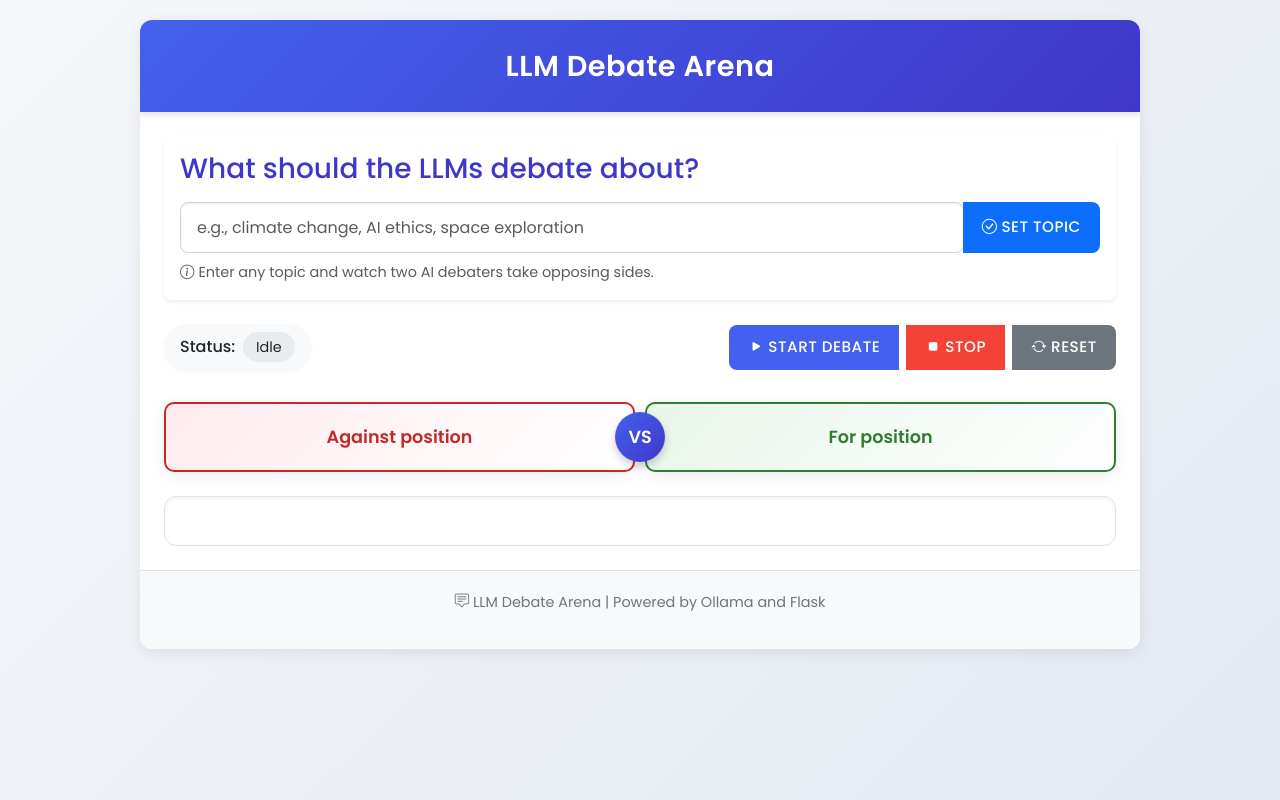
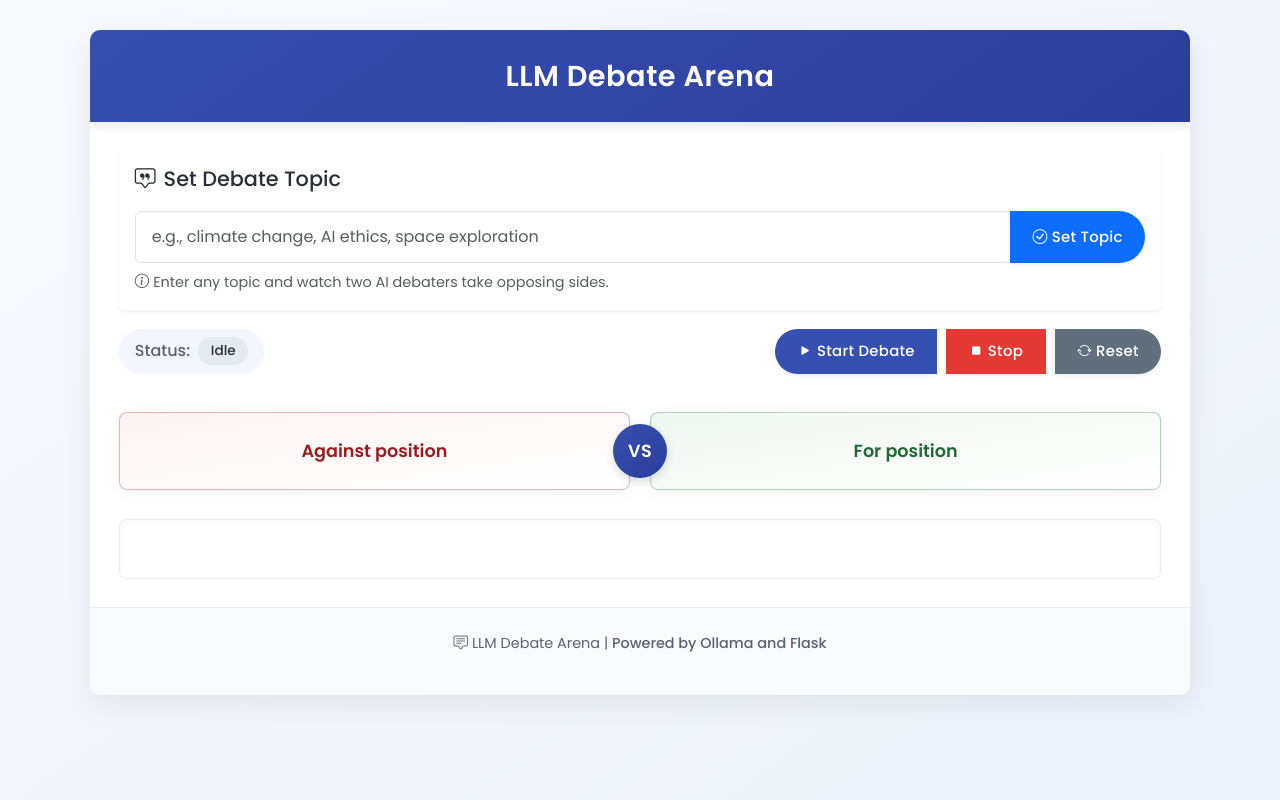
Before and after one commit to rishavpaul95/llm-debate, a Flask app: page / in a window 1280 px wide. Run offline with Flask 3, Linux system fonts and the light colour scheme; data that the repository does not hold is empty; some libraries are stand-ins or nearby versions.

Commit message:
UI overhaul

```diff
--- a/static/css/styles.css
+++ b/static/css/styles.css
@@ -1,16 +1,17 @@
 :root {
-    --primary-color: #4361ee;
-    --secondary-color: #3f37c9;
-    --for-color: #2e7d32;
-    --against-color: #c62828;
-    --for-bg-light: #e8f5e9;
-    --against-bg-light: #ffebee;
+    /* More sophisticated color palette */
+    --primary-color: #3550B2;
+    --secondary-color: #2C3D99;
+    --for-color: #1e6a35;
+    --against-color: #9a1c1c;
+    --for-bg-light: #f0f7f1;
+    --against-bg-light: #fdf4f4;
     --light-bg: #f8f9fa;
-    --dark-text: #212529;
-    --gray-text: #6c757d;
-    --border-radius: 8px;
-    --card-shadow: 0 4px 15px rgba(0, 0, 0, 0.08);
-    --transition: all 0.3s ease;
+    --dark-text: #2a2e36;
+    --gray-text: #5a6271;
+    --border-radius: 6px;
+    --card-shadow: 0 4px 12px rgba(0, 0, 0, 0.06);
+    --transition: all 0.25s ease;
 }
 
 * {
@@ -23,28 +24,29 @@ body {
     font-family: 'Poppins', sans-serif;
     line-height: 1.6;
     color: var(--dark-text);
-    background: linear-gradient(135deg, #f5f7fa 0%, #e4e9f2 100%);
+    background: linear-gradient(145deg, #f8faff 0%, #edf1f9 100%);
     min-height: 100vh;
-    padding: 20px;
+    padding: 30px 20px;
+    font-weight: 400;
 }
 
 .debate-container {
-    max-width: 1000px;
+    max-width: 1100px;
     margin: 0 auto;
     background-color: white;
-    border-radius: 12px;
-    box-shadow: var(--card-shadow);
+    border-radius: 10px;
+    box-shadow: 0 8px 30px rgba(0, 0, 0, 0.08);
     overflow: hidden;
     transition: var(--transition);
 }
 
 .debate-header {
-    background: linear-gradient(135deg, var(--primary-color), var(--secondary-color));
+    background: linear-gradient(145deg, var(--primary-color), var(--secondary-color));
     color: white;
     text-align: center;
-    padding: 1.8rem;
+    padding: 1.8rem 2rem;
     position: relative;
-    box-shadow: 0 4px 6px rgba(0, 0, 0, 0.1);
+    box-shadow: 0 4px 10px rgba(0, 0, 0, 0.1);
 }
 
 h1 {
@@ -56,26 +58,28 @@ h1 {
 
 .debate-footer {
     text-align: center;
-    padding: 1.2rem;
-    background-color: var(--light-bg);
+    padding: 1.5rem;
+    background-color: #fafbfc;
     color: var(--gray-text);
     font-size: 0.9rem;
-    border-top: 1px solid #dee2e6;
+    border-top: 1px solid rgba(0,0,0,0.06);
 }
 
 /* Topic form styling */
 .topic-form {
-    margin: 1.5rem;
+    margin: 1.8rem 1.8rem 1.2rem;
     background-color: white;
     border-radius: var(--border-radius);
     transition: var(--transition);
     border: none;
+    box-shadow: 0 2px 15px rgba(0,0,0,0.04);
 }
 
 .topic-form h3 {
-    margin-bottom: 1rem;
-    color: var(--secondary-color);
+    margin-bottom: 1.2rem;
+    color: var(--dark-text);
     font-weight: 500;
+    font-size: 1.3rem;
 }
 
 .input-group {
@@ -84,18 +88,18 @@ h1 {
 
 #topic-input {
     padding: 0.8rem 1rem;
-    border: 1px solid #ced4da;
+    border: 1px solid #dce1ea;
     border-radius: var(--border-radius);
     font-size: 1rem;
     font-family: inherit;
     transition: var(--transition);
-    box-shadow: inset 0 1px 2px rgba(0,0,0,.075);
+    box-shadow: inset 0 1px 2px rgba(0,0,0,.03);
 }
 
 #topic-input:focus {
     outline: none;
     border-color: var(--primary-color);
-    box-shadow: 0 0 0 0.25rem rgba(67, 97, 238, 0.25);
+    box-shadow: 0 0 0 0.2rem rgba(53, 80, 178, 0.15);
 }
 
 .help-text {
@@ -109,8 +113,8 @@ h1 {
     display: flex;
     justify-content: space-between;
     align-items: center;
-    padding: 0 1.5rem 1rem;
-    margin-bottom: 1rem;
+    padding: 0 1.8rem 1.2rem;
+    margin-bottom: 1.2rem;
     flex-wrap: wrap;
     gap: 1rem;
 }
@@ -118,57 +122,59 @@ h1 {
 /* Add space when topic form is hidden - debate is active */
 .debate-meta.form-hidden {
     margin-top: 2rem;
-    padding-top: 1rem;
-    border-top: 1px solid rgba(0,0,0,0.05);
+    padding-top: 1.2rem;
+    border-top: 1px solid rgba(0,0,0,0.04);
 }
 
 .status-panel {
-    background-color: var(--light-bg);
+    background-color: #f3f6fc;
     padding: 0.5rem 1rem;
-    border-radius: 50px;
+    border-radius: 30px;
     display: inline-flex;
     align-items: center;
-    box-shadow: 0 2px 4px rgba(0,0,0,0.04);
+    box-shadow: 0 1px 3px rgba(0,0,0,0.03);
 }
 
 .status-label {
     font-weight: 500;
     margin-right: 0.5rem;
+    color: var(--gray-text);
 }
 
 .status-value {
     padding: 0.2rem 0.8rem;
-    background-color: #e9ecef;
+    background-color: #e5e9f0;
     border-radius: 20px;
-    font-size: 0.9rem;
+    font-size: 0.85rem;
+    font-weight: 500;
     transition: var(--transition);
 }
 
 .status-value.active {
-    background-color: #4CAF50;
+    background-color: #38a169;
     color: white;
 }
 
 /* Button styling */
 .controls {
     display: flex;
-    gap: 8px;
+    gap: 10px;
 }
 
 .btn {
-    padding: 0.7rem 1.2rem;
+    padding: 0.7rem 1.4rem;
     border: none;
-    border-radius: var(--border-radius);
+    border-radius: 30px;
     cursor: pointer;
-    font-size: 0.95rem;
+    font-size: 0.93rem;
     font-weight: 500;
     font-family: inherit;
     transition: var(--transition);
-    text-transform: uppercase;
-    letter-spacing: 0.5px;
+    letter-spacing: 0.3px;
     display: inline-flex;
     align-items: center;
     justify-content: center;
+    box-shadow: 0 2px 5px rgba(0,0,0,0.07);
 }
 
 .primary-btn {
@@ -179,42 +185,42 @@ h1 {
 .primary-btn:hover {
     background-color: var(--secondary-color);
     transform: translateY(-2px);
-    box-shadow: 0 4px 8px rgba(0,0,0,0.1);
+    box-shadow: 0 4px 10px rgba(53, 80, 178, 0.2);
 }
 
 .danger-btn {
-    background-color: #f44336;
+    background-color: #e53935;
     color: white;
 }
 
 .danger-btn:hover {
     background-color: #d32f2f;
     transform: translateY(-2px);
-    box-shadow: 0 4px 8px rgba(0,0,0,0.1);
+    box-shadow: 0 4px 10px rgba(229, 57, 53, 0.2);
 }
 
 .secondary-btn {
-    background-color: #6c757d;
+    background-color: #616e7c;
     color: white;
 }
 
 .secondary-btn:hover {
-    background-color: #5a6268;
+    background-color: #4b5563;
     transform: translateY(-2px);
-    box-shadow: 0 4px 8px rgba(0,0,0,0.1);
+    box-shadow: 0 4px 10px rgba(97, 110, 124, 0.2);
 }
 
 .btn:disabled {
     background-color: #e9ecef;
-    color: #adb5bd;
+    color: #a1a9b3;
     cursor: not-allowed;
     transform: none !important;
-    box-shadow: none !important;
+    box-shadow: 0 2px 5px rgba(0,0,0,0.04) !important;
 }
 
 /* Debate arena */
 .debate-arena {
-    padding: 0 1.5rem 1.5rem;
+    padding: 0 1.8rem 1.8rem;
 }
 
 /* Participants display */
@@ -222,60 +228,62 @@ h1 {
     display: flex;
     justify-content: space-between;
     align-items: stretch;
-    margin-bottom: 1.5rem;
+    margin-bottom: 1.8rem;
     position: relative;
-    gap: 10px;
+    gap: 20px;
 }
 
 .participant {
     flex: 1;
-    padding: 1.2rem;
-    border-radius: 10px;
+    padding: 1.5rem;
+    border-radius: 8px;
     text-align: center;
     position: relative;
-    box-shadow: var(--card-shadow);
+    box-shadow: 0 3px 15px rgba(0,0,0,0.05);
     z-index: 1;
     display: flex;
     flex-direction: column;
     justify-content: center;
     align-items: center;
     transition: transform 0.3s ease, box-shadow 0.3s ease;
+    border-width: 1px;
 }
 
 .participant:hover {
     transform: translateY(-3px);
-    box-shadow: 0 8px 15px rgba(0,0,0,0.1);
+    box-shadow: 0 8px 20px rgba(0,0,0,0.08);
 }
 
 .vs-badge {
-    background: linear-gradient(135deg, var(--primary-color), var(--secondary-color));
+    background: linear-gradient(145deg, var(--primary-color), var(--secondary-color));
     color: white;
-    width: 50px;
-    height: 50px;
+    width: 54px;
+    height: 54px;
     display: flex;
     align-items: center;
     justify-content: center;
     border-radius: 50%;
-    font-weight: bold;
+    font-weight: 600;
     position: absolute;
     left: 50%;
     top: 50%;
     transform: translate(-50%, -50%);
     z-index: 2;
-    box-shadow: 0 4px 8px rgba(0,0,0,0.2);
+    box-shadow: 0 3px 10px rgba(0,0,0,0.15);
     font-size: 1.1rem;
+    letter-spacing: 0.5px;
 }
 
 .participant.for {
-    background: linear-gradient(135deg, var(--for-bg-light), white);
+    background: linear-gradient(to bottom right, var(--for-bg-light), white);
     color: var(--for-color);
-    border: 2px solid var(--for-color);
+    border: 1px solid rgba(30, 106, 53, 0.3);
 }
 
 .participant.against {
-    background: linear-gradient(135deg, var(--against-bg-light), white);
+    background: linear-gradient(to bottom right, var(--against-bg-light), white);
     color: var(--against-color);
-    border: 2px solid var(--against-color);
+    border: 1px solid rgba(154, 28, 28, 0.3);
 }
 
 .participant-label {
@@ -321,22 +330,24 @@ h1 {
 @keyframes typing-animation {
     0%, 60%, 100% {
         transform: translateY(0);
+        opacity: 0.7;
     }
     30% {
-        transform: translateY(-10px);
+        transform: translateY(-8px);
+        opacity: 0.9;
     }
 }
 
 /* Conversation area */
 .conversation-container {
-    max-height: 500px;
+    max-height: 550px;
     overflow-y: auto;
-    border: 1px solid #dee2e6;
-    padding: 1.5rem;
-    border-radius: 12px;
+    border: 1px solid rgba(0,0,0,0.08);
+    padding: 1.8rem;
+    border-radius: 8px;
     background-color: #ffffff;
     scrollbar-width: thin;
-    box-shadow: inset 0 2px 5px rgba(0,0,0,0.05);
+    box-shadow: inset 0 2px 6px rgba(0,0,0,0.03);
 }
 
 .conversation-container::-webkit-scrollbar {
--- a/templates/index.html
+++ b/templates/index.html
@@ -23,7 +23,7 @@
 
             <div class="topic-form card shadow-sm" id="topic-form">
                 <div class="card-body">
-                    <h3 class="card-title">What should the LLMs debate about?</h3>
+                    <h3 class="card-title"><i class="bi bi-chat-square-quote me-2"></i>Set Debate Topic</h3>
                     <div class="input-group mb-2">
                         <input type="text" id="topic-input" class="form-control" placeholder="e.g., climate change, AI ethics, space exploration">
                         <button id="set-topic-btn" class="btn btn-primary">
@@ -80,7 +80,7 @@
             </div>
 
             <footer class="debate-footer">
-                <p><i class="bi bi-chat-square-text me-1"></i>LLM Debate Arena | Powered by Ollama and Flask</p>
+                <p><i class="bi bi-chat-square-text me-1"></i>LLM Debate Arena | <span class="fw-medium">Powered by Ollama and Flask</span></p>
             </footer>
         </div>
     </div>
```
Also changed, not shown: other parts of static/css/styles.css (+65 -30 lines).
